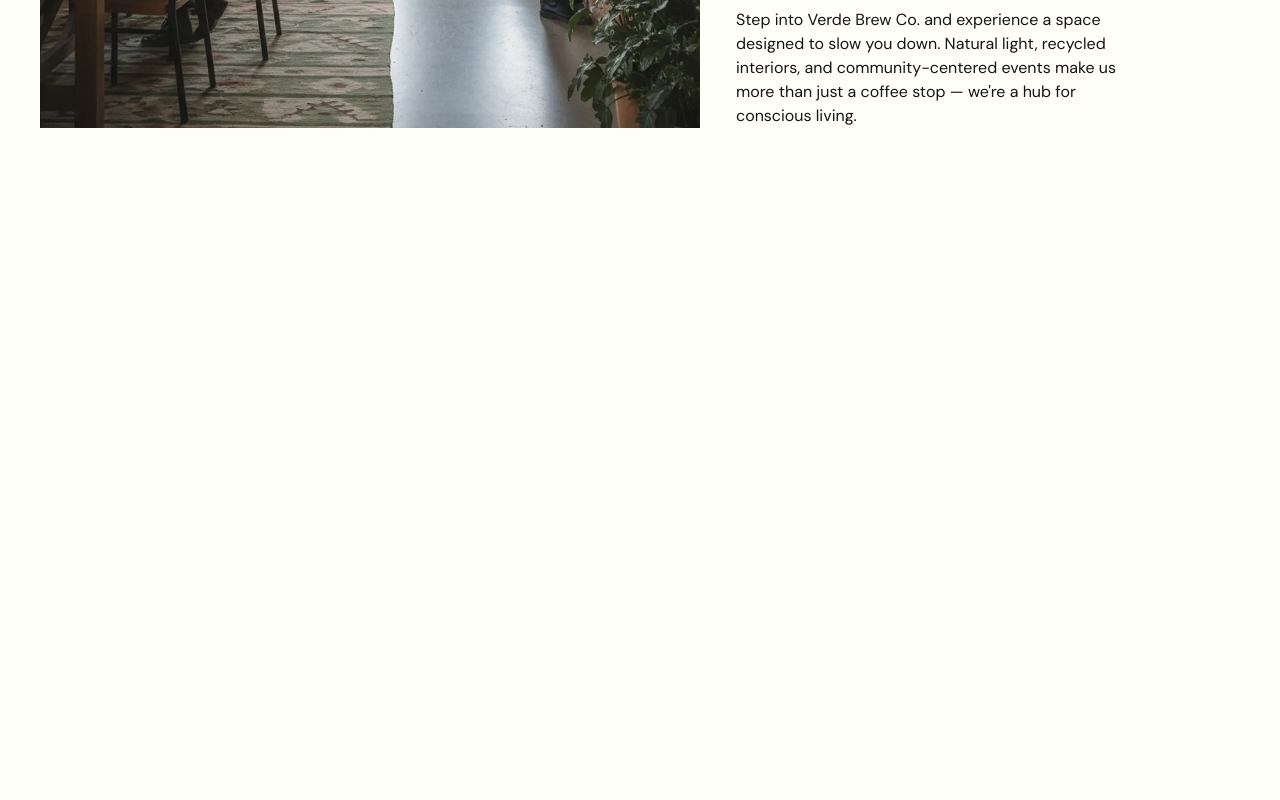
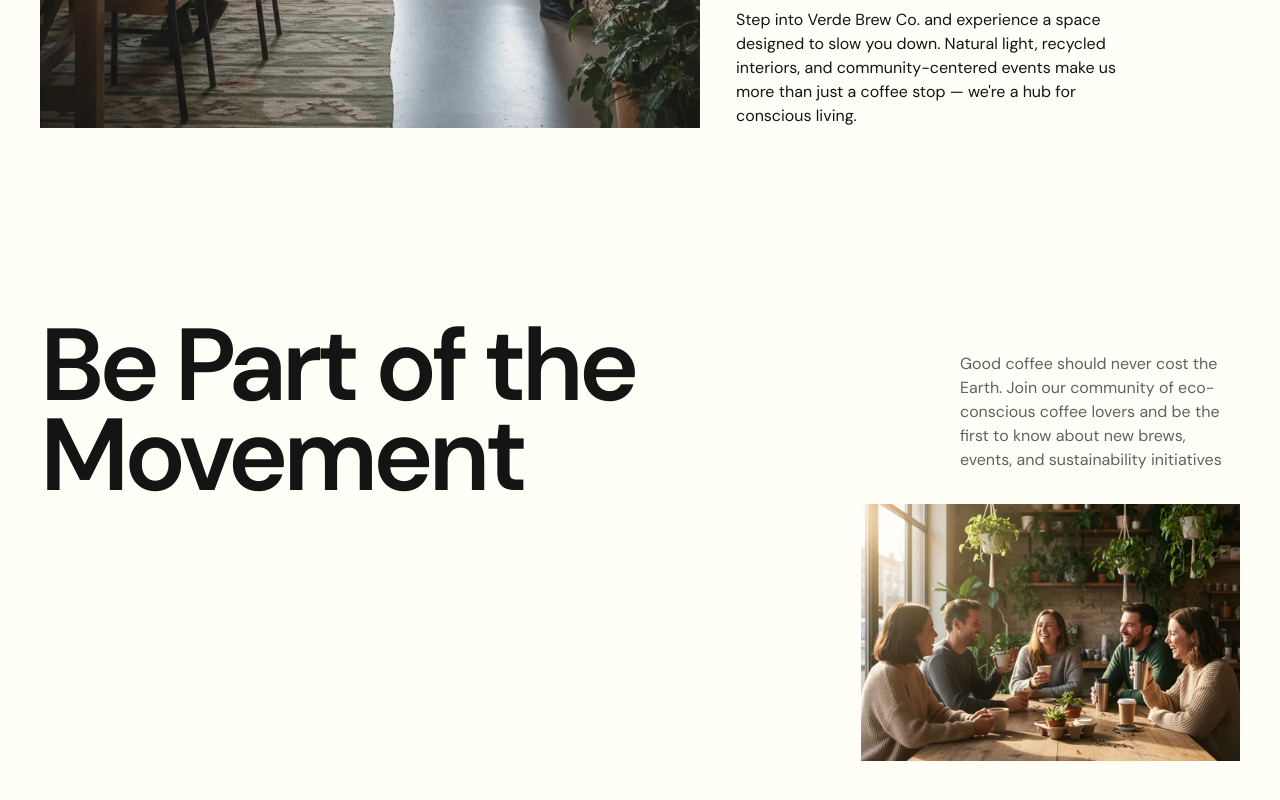
Before and after one commit to eigdoyr/verde-brew-co, a React (Vite) app: page / in a window 1280 px wide. Shown: the part 3884-4684 px from the top of the page. Before the commit the page ends 4108 px from the top, so only its background shows below. Built offline with nearby package versions, Linux system fonts and the light colour scheme.

Commit message:
feat: add movement component

```diff
--- a/src/App.tsx
+++ b/src/App.tsx
@@ -10,6 +10,8 @@ import '@components/Menu.css'
 import Menu from '@components/Menu'
 import '@components/Experience.css'
 import Experience from '@components/Experience'
+import '@components/Movement.css'
+import Movement from '@components/Movement'
 
 function App() {
   return (
@@ -20,6 +22,7 @@ function App() {
       <Impact />
       <Menu />
       <Experience />
+      <Movement />
     </main>
   )
 }
--- /dev/null
+++ b/src/components/Movement.css
@@ -0,0 +1,37 @@
+.movement {
+  background-color: var(--cream);
+  padding: 6rem 2.5rem;
+}
+
+.movement-content {
+  display: grid;
+  grid-template-columns: 2fr 1fr;
+  align-items: start;
+  gap: 4rem;
+}
+
+.movement-heading {
+  font-size: clamp(64px, 8vw, var(--text-xl));
+  letter-spacing: -0.05em;
+  line-height: 88%;
+  color: var(--black);
+}
+
+.movement-right {
+  display: flex;
+  flex-direction: column;
+  gap: 2rem;
+  padding-top: 2rem;
+}
+
+.movement-desc {
+  color: var(--muted-gray);
+  max-width: 280px;
+  align-self: flex-end;
+}
+
+.movement-img {
+  /* width: 100%; */
+  height: auto;
+  object-fit: cover;
+}
--- /dev/null
+++ b/src/components/Movement.tsx
@@ -0,0 +1,27 @@
+import movement1 from '@assets/movement/movement-1.webp'
+
+function Movement() {
+  return (
+    <section className="movement" id="contact">
+      <div className="movement-content">
+        <h2 className="text-xl movement-heading">Be Part of the Movement</h2>
+
+        <div className="movement-right">
+          <p className="text-body movement-desc">
+            Good coffee should never cost the Earth. Join our community of
+            eco-conscious coffee lovers and be the first to know about new
+            brews, events, and sustainability initiatives
+          </p>
+
+          <img
+            className="movement-img"
+            src={movement1}
+            alt="Community of coffee lovers"
+          />
+        </div>
+      </div>
+    </section>
+  )
+}
+
+export default Movement
```
Also changed, not shown: src/assets/movement/movement-1.webp (added).
